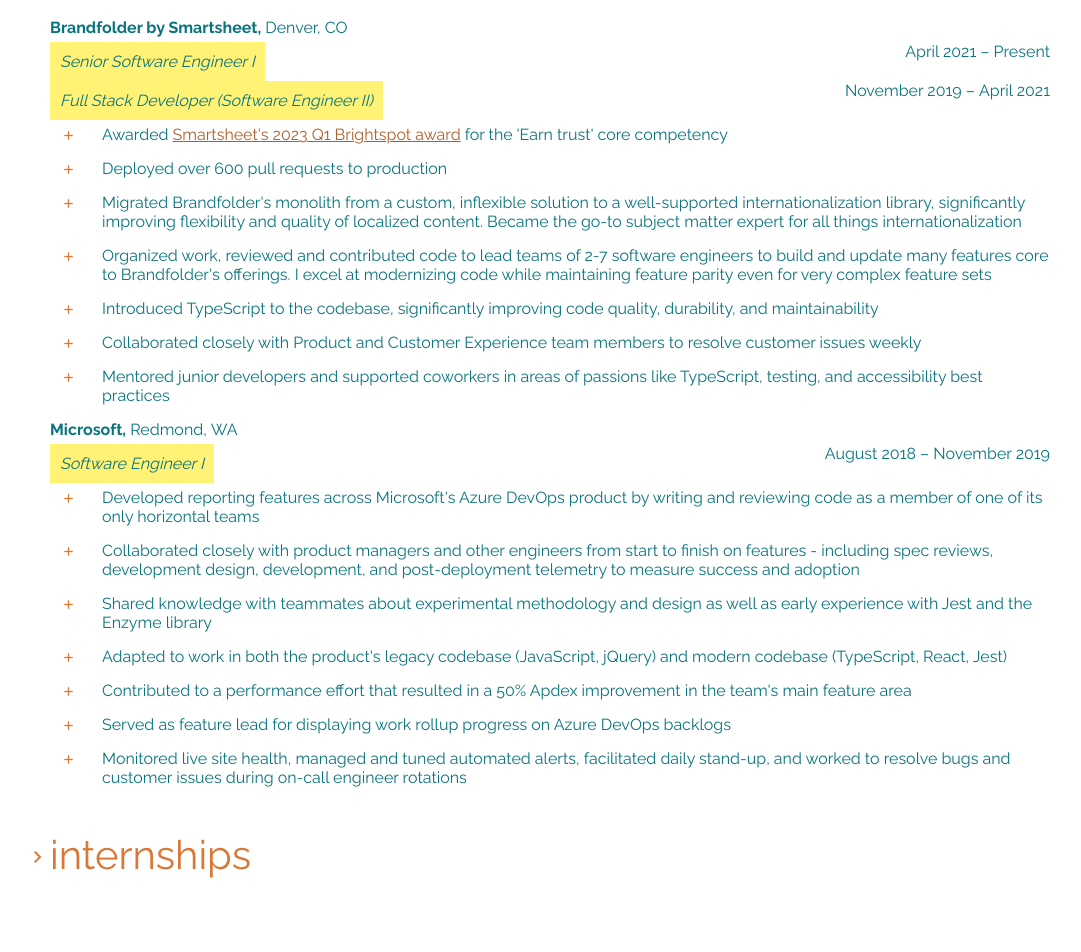
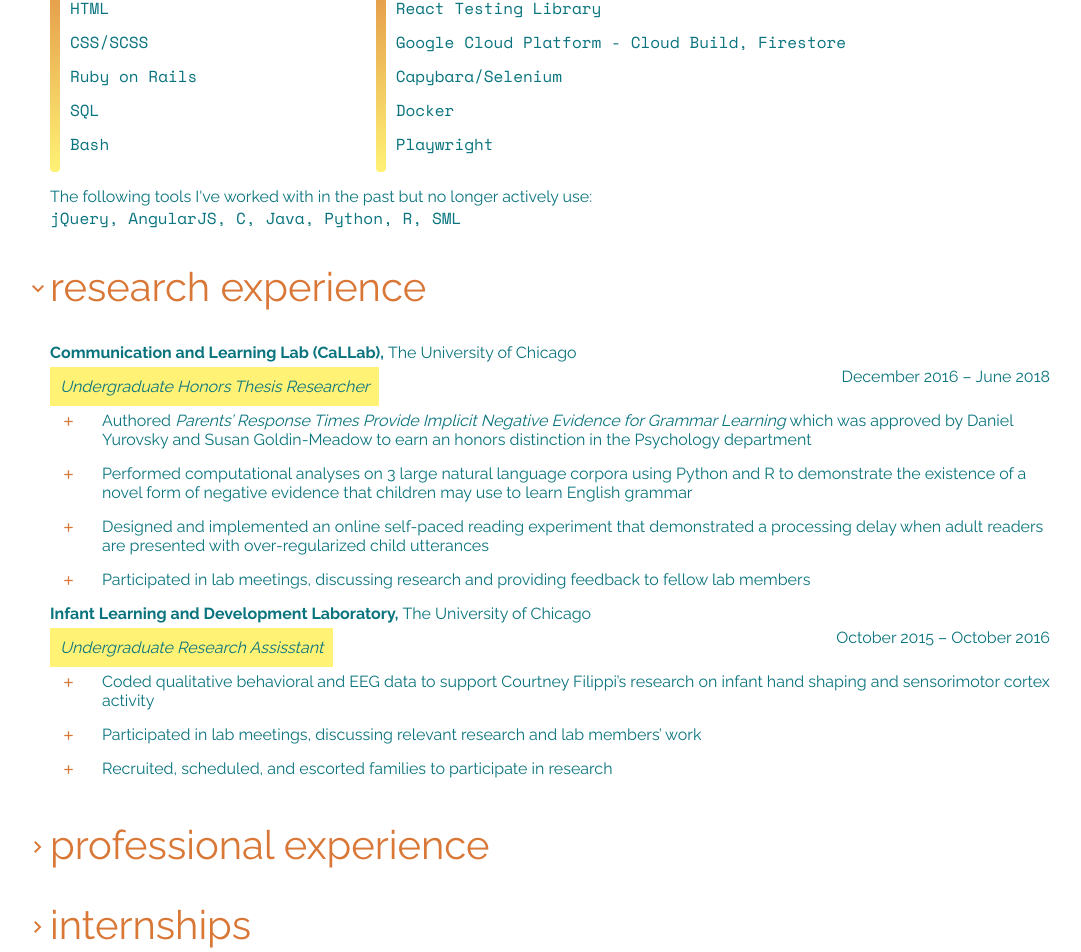
Before and after one commit to emrusso/emrusso.github.io, a React (Create React App) app in the folder personal-site/: page / in a window 1280 px wide. Shown: the part 903-1855 px from the top of the page, without its empty margins (90-1171 px from the left). Before the commit the page ends 1834 px from the top, so only its background shows below. Built offline with nearby package versions, Linux system fonts and the light colour scheme; the HTML template or start-up script is replaced by a standard one.

Commit message:
add research interests and experience

```diff
--- a/personal-site/package.json
+++ b/personal-site/package.json
@@ -41,6 +41,7 @@
     ]
   },
   "devDependencies": {
+    "@types/react-dom": "^18.2.7",
     "@types/styled-components": "^5.1.26"
   }
 }
--- a/personal-site/src/Experiences.tsx
+++ b/personal-site/src/Experiences.tsx
@@ -14,10 +14,10 @@
   return (
     <ul className={`no-list-styling ${className}`} {...props} >
       {experiences.map(({ company, location, positions, bullets }) => (
-        <li className="experience" key={`experience-${company}-${location.city}`}>
+        <li className="experience" key={`experience-${company}-${location}`}>
           <span className="experience__location">
             <strong>{company},</strong>&nbsp;
-            {location.city},&nbsp;{location.state}
+            {location}
           </span>
           <>
             {positions.map((position) => (
@@ -33,7 +33,7 @@
           </>
           <ul className="experience__bullets no-list-styling">
             {bullets.map((bullet, i) => (
-              <li key={`experience-bullet-${company}-${location.city}-${i}`}>
+              <li key={`experience-bullet-${company}-${location}-${i}`}>
                 <span className="experience__bullets__item">
                   <span aria-hidden className="material-symbols-outlined">{theme.icon}</span>
                   <span>{bullet}</span>
--- a/personal-site/src/Resume.tsx
+++ b/personal-site/src/Resume.tsx
@@ -6,16 +6,18 @@
 
 const UnstyledResume: FunctionComponent<ResumeProps> = ({ className }) => {
   const [accordions, setAccordions] = useState<Record<Accordion, boolean>>({
-    education: false,
-    fullTime: true,
+    education: true,
+    fullTime: false,
     internships: false,
+    research: true,
     summary: true,
-    technicalSkills: true
+    technicalSkills: true,
+    researchInterests: true
   })
 
   return (
     <div className={`resume ${className}`}>
-      {['summary', 'education', 'technicalSkills', 'fullTime', 'internships'].map((accordion) => (
+      {['summary', 'researchInterests', 'education', 'technicalSkills', 'research', 'fullTime', 'internships'].map((accordion) => (
         <ResumeSection
           key={accordion}
           accordion={accordion as Accordion}
--- a/personal-site/src/ResumeSection.tsx
+++ b/personal-site/src/ResumeSection.tsx
@@ -1,11 +1,12 @@
 import { Dispatch, FunctionComponent, HTMLAttributes, ReactNode, SetStateAction } from 'react';
-import { ResumeEntry } from './ResumeEntry';
+import { ResearchExperience, ResumeEntry } from './ResumeEntry';
 import { Experiences } from './Experiences';
 import { education, resumeEntries } from './resume-entries';
 import { TechnicalSkills } from './TechnicalSkills';
 import styled from 'styled-components';
+import { researchExperiences } from './research-experience';
 
-export type Accordion = 'education' | 'fullTime' | 'internships' | 'summary' | 'technicalSkills';
+export type Accordion = 'education' | 'fullTime' | 'internships' | 'summary' | 'technicalSkills' | 'researchInterests' | 'research';
 
 interface AccordionProps {
   id: string;
@@ -29,7 +30,12 @@
   fullTime: {
     experiences: fullTime,
     id: 'full-time',
-    title: 'Experience'
+    title: 'Professional Experience'
+  },
+  research: {
+    experiences: researchExperiences,
+    id: 'research',
+    title: 'Research Experience'
   },
   internships: {
     experiences: internships,
@@ -47,6 +53,11 @@
     old: ['jQuery', 'AngularJS', 'C', 'Java', 'Python', 'R', 'SML'],
     id: 'technical-skills',
     title: 'Technical Skills'
+  },
+  researchInterests: {
+    content: "My interests revolve around the cognition of preschool-aged children and their interactions with machines, specifically in the context of play. I am interested in learning and cognitive development via play and how it intersects with technology, particularly video games and mobile applications. As a professional software engineer, I strongly desire to use my skills to build impactful technology in a research-informed manner.",
+    id: 'research-interests',
+    title: 'Research Interests'
   }
 }
 
--- /dev/null
+++ b/personal-site/src/research-experience.tsx
@@ -0,0 +1,36 @@
+import { ResearchExperience } from "./ResumeEntry";
+
+const callab: ResearchExperience = {
+  company: 'Communication and Learning Lab (CaLLab)',
+  pi: 'Daniel Yurovsky',
+  location: 'The University of Chicago',
+  positions: [{
+    title: 'Undergraduate Honors Thesis Researcher',
+    startDate: 'December 2016',
+    endDate: 'June 2018'
+  }],
+  bullets: [
+    <div>Authored <em>Parents’ Response Times Provide Implicit Negative Evidence for Grammar Learning</em> which was approved by Daniel Yurovsky and Susan Goldin-Meadow to earn an honors distinction in the Psychology department</div>,
+    'Performed computational analyses on 3 large natural language corpora using Python and R to demonstrate the existence of a novel form of negative evidence that children may use to learn English grammar',
+    'Designed and implemented an online self-paced reading experiment that demonstrated a processing delay when adult readers are presented with over-regularized child utterances',
+    'Participated in lab meetings, discussing research and providing feedback to fellow lab members'
+  ]
+}
+
+const woodwardLab: ResearchExperience = {
+  company: 'Infant Learning and Development Laboratory',
+  pi: 'Amanda Woodward',
+  location: 'The University of Chicago',
+  positions: [{
+    title: 'Undergraduate Research Assisstant',
+    startDate: 'October 2015',
+    endDate: 'October 2016'
+  }],
+  bullets: [
+    "Coded qualitative behavioral and EEG data to support Courtney Filippi’s research on infant hand shaping and sensorimotor cortex activity",
+    "Participated in lab meetings, discussing relevant research and lab members’ work",
+    'Recruited, scheduled, and escorted families to participate in research'
+  ]
+};
+
+export const researchExperiences = [callab, woodwardLab];
--- a/personal-site/src/resume-entries.tsx
+++ b/personal-site/src/resume-entries.tsx
@@ -2,10 +2,7 @@
 
 const brandfolder: ResumeEntry = {
   company: 'Brandfolder by Smartsheet',
-  location: {
-    city: 'Denver',
-    state: 'CO'
-  },
+  location: 'Denver, CO',
   positions: [{
     title: 'Senior Software Engineer I',
     startDate: 'April 2021',
@@ -29,10 +26,7 @@
 
 const microsoft: ResumeEntry = {
   company: 'Microsoft',
-  location: {
-    city: 'Redmond',
-    state: 'WA'
-  },
+  location: 'Redmond, WA',
   positions: [{
     title: 'Software Engineer I',
     startDate: 'August 2018',
@@ -52,10 +46,7 @@
 
 const square: ResumeEntry = {
   company: 'Square',
-  location: {
-    city: 'San Francisco',
-    state: 'CA'
-  },
+  location: 'San Francisco, CA',
   positions: [{
     title: 'Software Engineer Intern',
     startDate: 'June 2017',
@@ -70,10 +61,7 @@
 
 const googleSeattle: ResumeEntry = {
   company: 'Google',
-  location: {
-    city: 'Seattle',
-    state: 'WA'
-  },
+  location: 'Seattle, WA',
   positions: [{
     title: 'Engineering Practicum Intern',
     startDate: 'June 2016',
@@ -88,10 +76,7 @@
 
 const googleMV: ResumeEntry = {
   company: 'Google',
-  location: {
-    city: 'Mountain View',
-    state: 'CA'
-  },
+  location: 'Mountain View, CA',
   positions: [{
     title: 'Engineering Practicum Intern',
     startDate: 'June 2015',
@@ -106,10 +91,7 @@
 
 export const education: ResumeEntry = {
   company: 'The University of Chicago',
-  location: {
-    city: 'Chicago',
-    state: 'IL'
-  },
+  location: 'Chicago, IL',
   positions: [{
     title: <span>B.S. &bull; Computer Science</span>,
     startDate: 'October 2014',
```
Also changed, not shown: personal-site/src/ResumeEntry.ts (+13 -10 lines), 2 other files (tests, documents, lock files or other folders).
